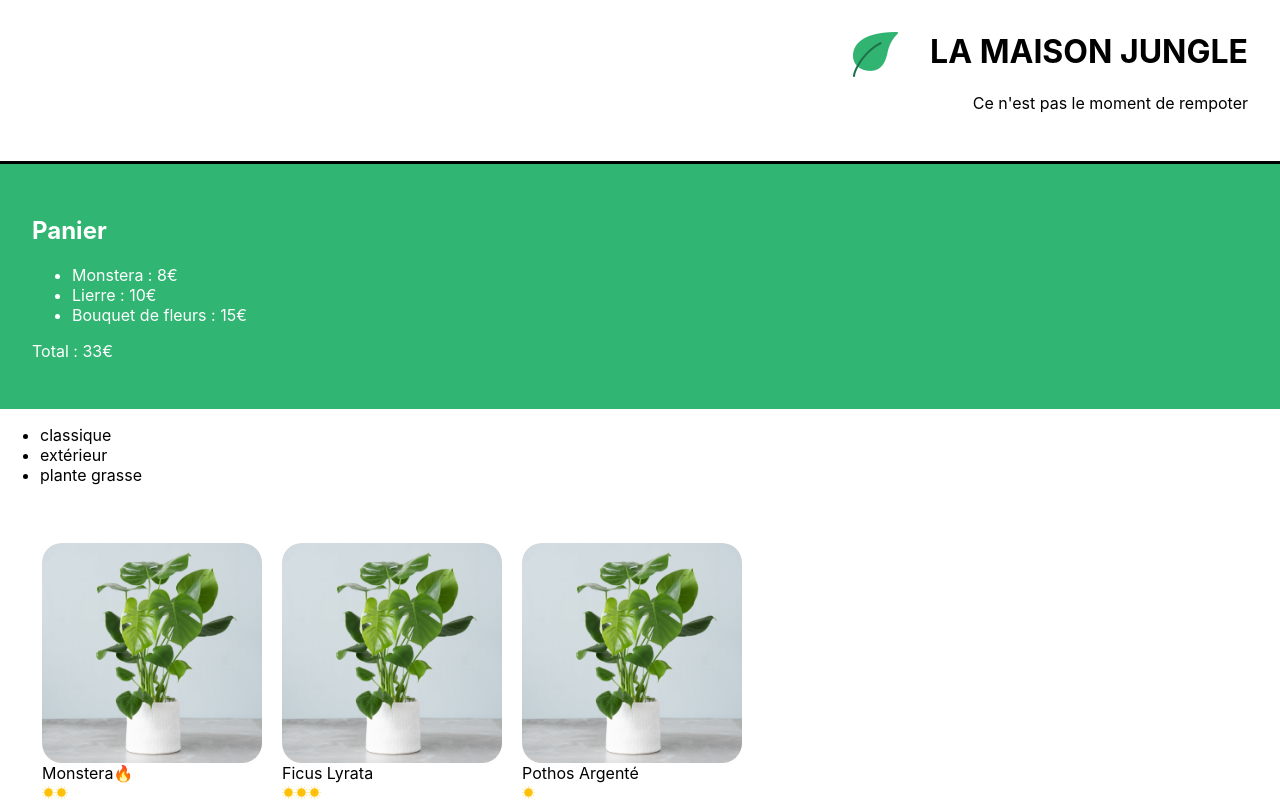
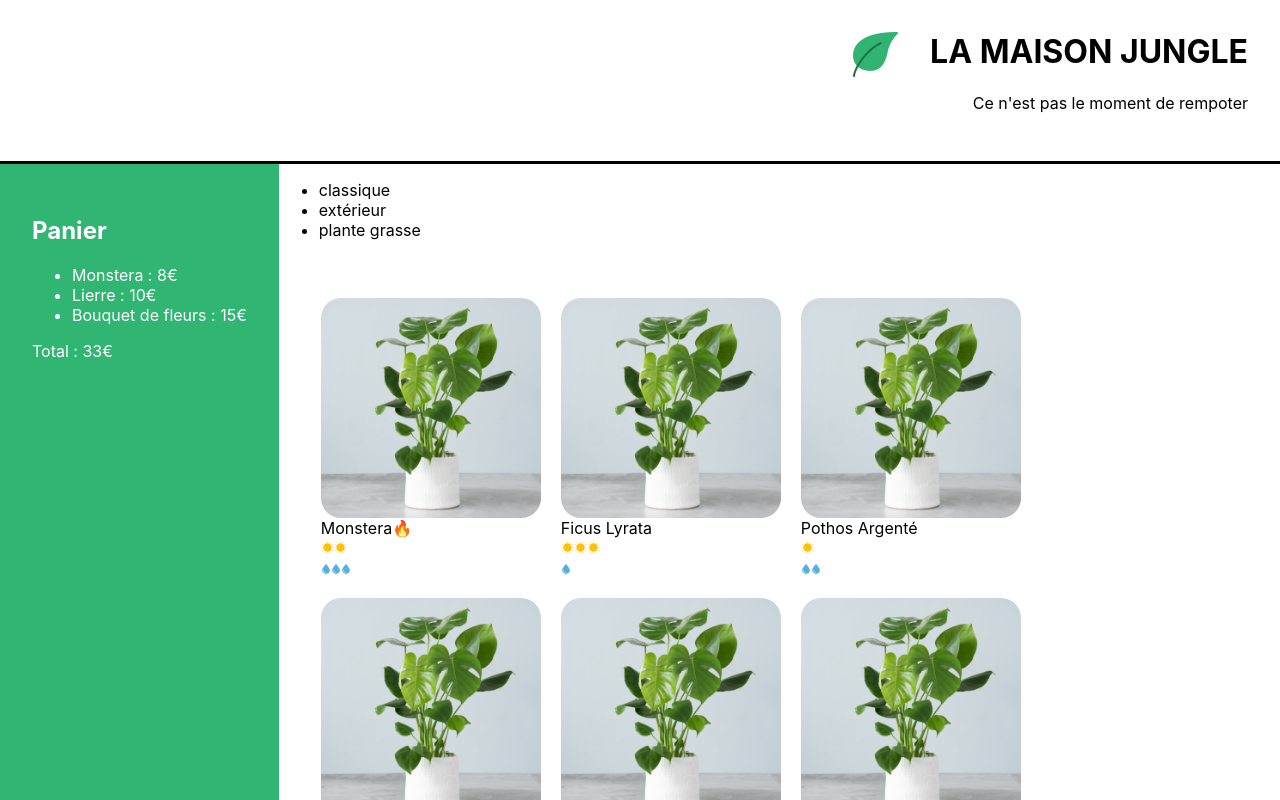
Before and after one commit to paulinerbrs/Tutorial_React_2, a React (Create React App) app: page / in a window 1280 px wide. Shown: the top 800 px of the page. Built offline with nearby package versions, Linux system fonts and the light colour scheme.

Commit message:
Some updates

```diff
--- a/src/components/App.js
+++ b/src/components/App.js
@@ -1,14 +1,22 @@
 import Banner from './Banner';
+import Header from './Header';
+import Description from './Description';
 import Cart from './Cart';
 import ShoppingList from './ShoppingList';
 import Footer from './Footer';
+import '../styles/Layout.css';
 
 function App() {
     return (
         <div>
-      <Banner />
+            <Banner>
+                <Header />
+                <Description />
+            </Banner>
+            <div className="layout-inner">
                 <Cart />
                 <ShoppingList />
+            </div>
             <Footer />
         </div>
     );
--- a/src/components/Banner.js
+++ b/src/components/Banner.js
@@ -1,12 +1,9 @@
 import '../styles/Banner.css';
-import Header from './Header';
-import Description from './Description';
 
-function Banner() {
+function Banner({ children }) {
     return (
         <div className='banner'>
-            <Header />
-            <Description />
+            {children}
         </div>
     );
 }
--- a/src/components/CareScale.js
+++ b/src/components/CareScale.js
@@ -1,5 +1,5 @@
-import Sun from '../assets/sun.svg'
-import Water from '../assets/water.svg'
+import Sun from '../assets/sun.svg';
+import Water from '../assets/water.svg';
 
 function handleClick(careType, scaleValue){
     const quantityLabel = {
@@ -7,7 +7,7 @@ function handleClick(careType, scaleValue){
         2: 'modérément',
         3: 'beaucoup'
     };
-    const type = careType === 'light' ? " de lumière" : " d'arrosage";
+    const type = careType === 'light' ? "de lumière" : "d'arrosage";
     alert(`Cette plante requiert ${quantityLabel[scaleValue]} ${type}`);
 }
 
--- a/src/components/PlantItem.js
+++ b/src/components/PlantItem.js
@@ -1,11 +1,14 @@
 import CareScale from './CareScale';
-import '../styles/PlantItem.css'
+import '../styles/PlantItem.css';
+
+function handleClick(plantName) {
+	alert(`Vous voulez acheter 1 ${plantName}? Très bon choix 🌱✨`)
+}
 
 function PlantItem(props) {
     return (
-        <li key={props.id} className='plant-item'>
+        <li key={props.id} className='plant-item' onClick={() => handleClick(props.name)}>
             <img className='plant-item-cover' src={props.cover} alt={`${props.name} cover`} />
-            {/* {props.isSpecialOffer && <p className='sales'>Soldes</p>} */}
             {props.name}
             {props.isBestSale && '🔥'}
             <div>
--- /dev/null
+++ b/src/styles/Layout.css
@@ -0,0 +1,4 @@
+.layout-inner {
+	display: flex;
+	flex-direction: row;
+}
--- a/src/styles/PlantItem.css
+++ b/src/styles/PlantItem.css
@@ -2,6 +2,7 @@
 	height: 220px;
 	width: 220px;
 	border-radius: 20px;
+	object-fit: cover;
 }
 
 .plant-item {
```
Also changed, not shown: src/components/Footer.js (+2 -5 lines), src/components/ShoppingList.js (+5 -4 lines). Lines whose indentation alone changed are shown as unchanged.
